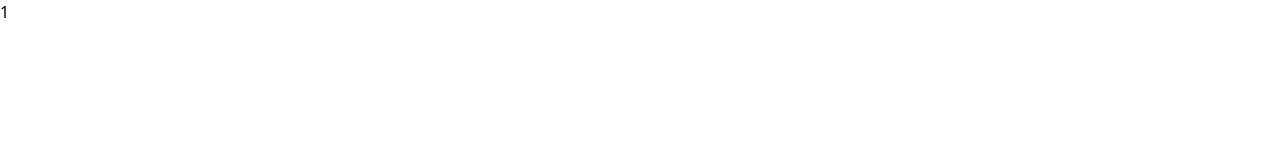
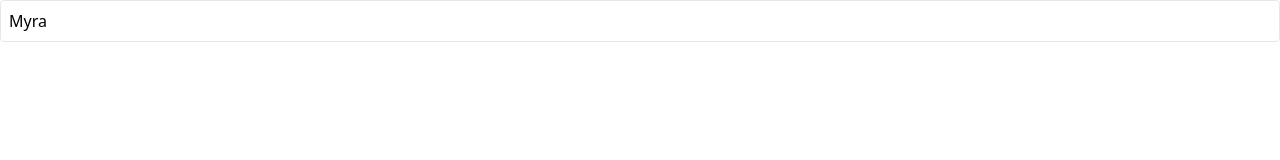
Before and after one commit to poyingHAHA/React_learning, a React (Create React App) app in the folder 9_api_using_async_thunks/: page / in a window 1280 px wide. Shown: the top 160 px of the page. Built offline with nearby package versions, Linux system fonts and the light colour scheme; data requests are answered from the project's data file.

Commit message:
13. render list of users

```diff
--- a/9_api_using_async_thunks/src/components/UsersList.js
+++ b/9_api_using_async_thunks/src/components/UsersList.js
@@ -26,10 +26,18 @@
     )
   }
 
+  const renderUsers = data.map((user) => {
+    return (
+      <div key={user.id} className="mb-2 border rounded">
+        <div className="flex p-2 justify-between items-center cursor-pointer">
+          {user.name}
+        </div>
+      </div>
+    )
+  })
+
   return(
-    <div>
-      {data.length}
-    </div>
+    <div>{renderUsers}</div>
   )
 }
 
--- a/9_api_using_async_thunks/src/store/thunks/fetchUsers.js
+++ b/9_api_using_async_thunks/src/store/thunks/fetchUsers.js
@@ -5,7 +5,7 @@
   const response = await axios.get('http://localhost:3005/users');
 
   // DEV ONLY!!!
-  await pause(5000)
+  // await pause(5000)
 
   return response.data;
 });
```
